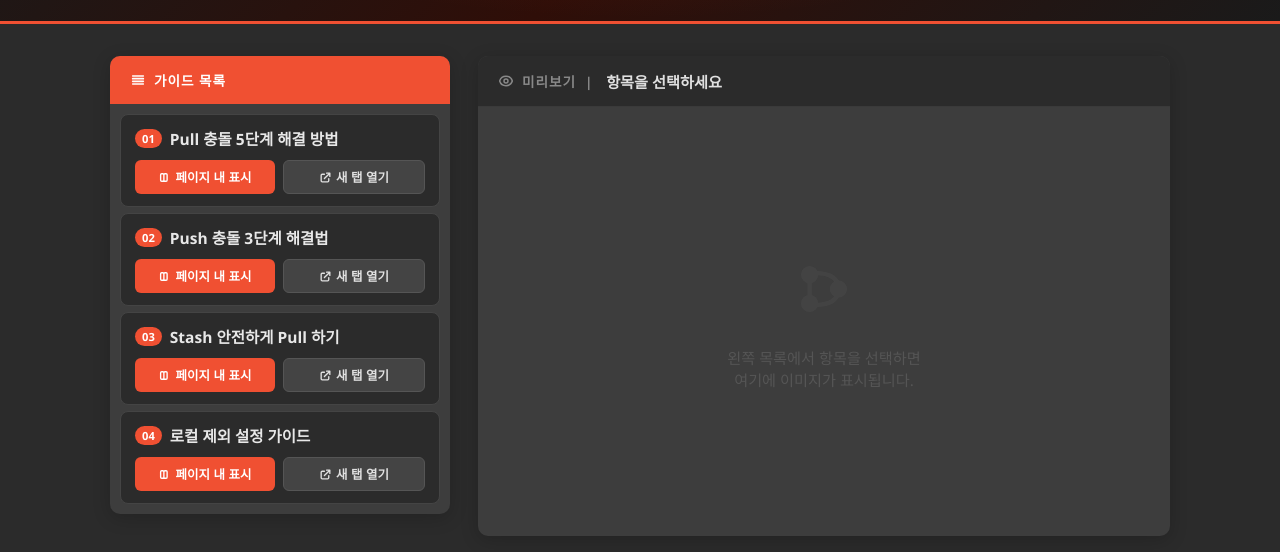
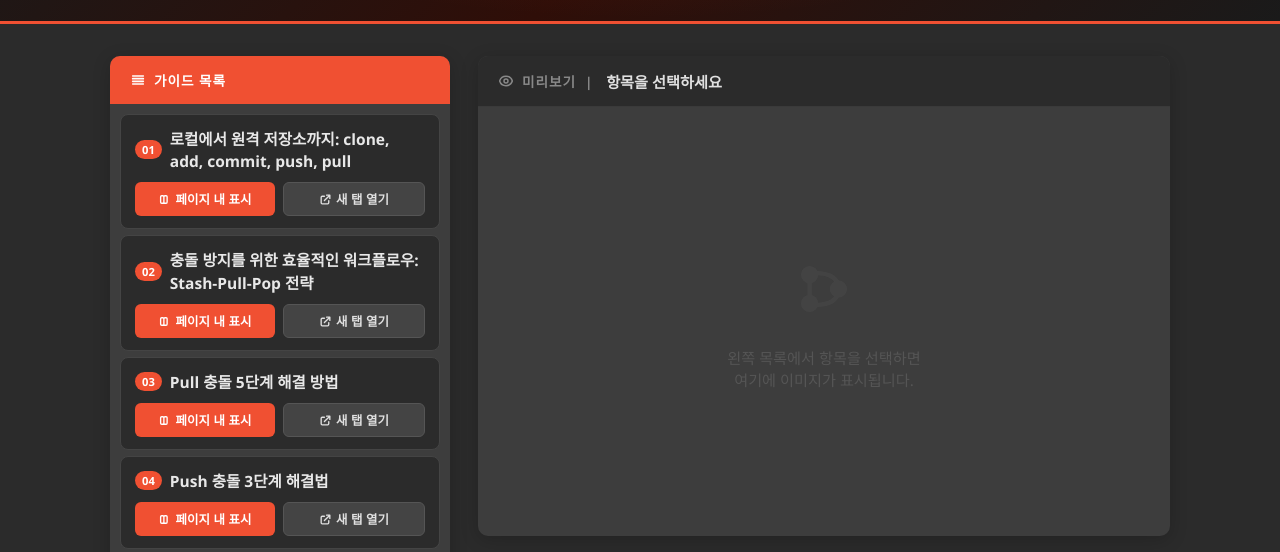
Before and after one commit to jacking75/git_infographics, a plain HTML site: page index.html in a window 1280 px wide. Shown: the part 200-752 px from the top of the page. Drawn offline with Linux system fonts and the light colour scheme.

Commit message:
추가 - 로컬에서 원격 저장소까지: clone, add, commit, push, pull - 충돌 방지를 위한 효율적인 워크플로우: Stash-Pull-Pop 전략

```diff
--- a/index.html
+++ b/index.html
@@ -322,7 +322,9 @@
    *  새 파일 추가 시 이 배열에만 항목을 추가하면 됩니다.
    */
   const GUIDES = [
-    { file: '028.jpg', title: 'Pull 충돌 5단계 해결 방법' },
+    { file: '032.jpg', title: '로컬에서 원격 저장소까지: clone, add, commit, push, pull' },
+	{ file: '033.jpg', title: '충돌 방지를 위한 효율적인 워크플로우: Stash-Pull-Pop 전략' },
+	{ file: '028.jpg', title: 'Pull 충돌 5단계 해결 방법' },
     { file: '029.jpg', title: 'Push 충돌 3단계 해결법'   },
     { file: '030.jpg', title: 'Stash 안전하게 Pull 하기' },
     { file: '031.jpg', title: '로컬 제외 설정 가이드'    },
```
Also changed, not shown: images/032.jpg (added), images/033.jpg (added).
